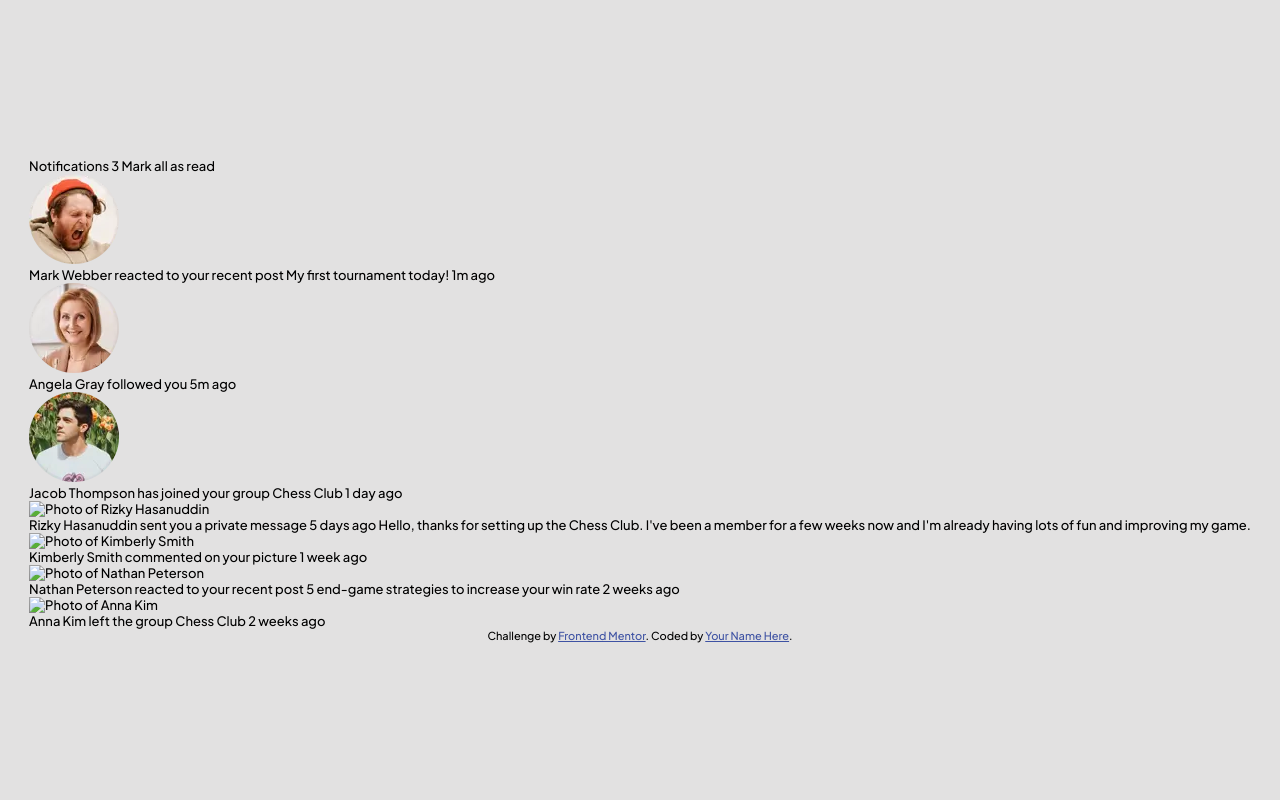
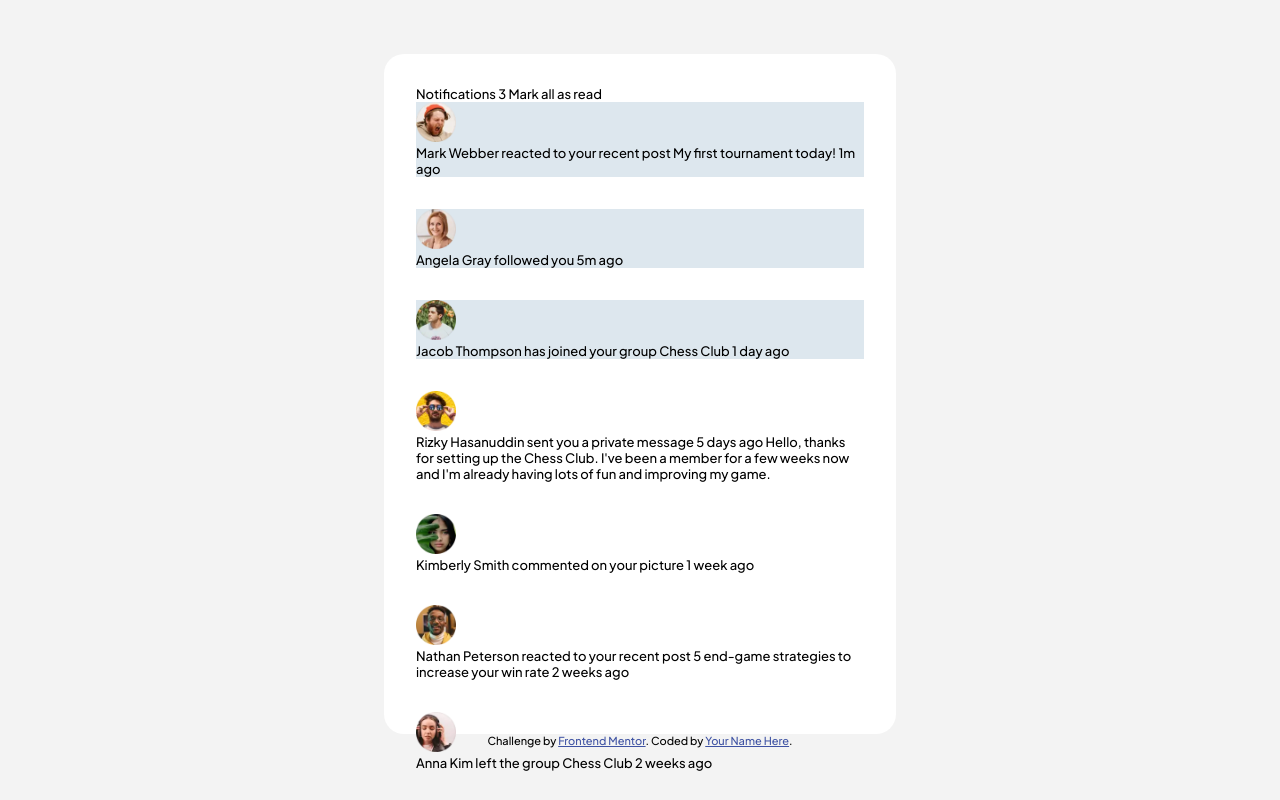
Before and after one commit to Piotrek1994/Notifications-page, a plain HTML site: page index.html in a window 1280 px wide. Drawn offline with Linux system fonts and the light colour scheme.

Commit message:
Css structure

```diff
--- a/index.html
+++ b/index.html
@@ -31,42 +31,42 @@
 
   <div class="notification-container">
     Notifications 3 Mark all as read
-    <div class="notification-info">
-      <img src="./assets/images/avatar-mark-webber.webp" alt="Photo of Mark Webber">
+    <div class="notification-info notifaction-read">
+      <img class="notification-photo"  src="./assets/images/avatar-mark-webber.webp" alt="Photo of Mark Webber">
       <p class="notification_person">Mark Webber reacted to your recent post My first tournament today!
         1m ago</p>
     </div>
 
-    <div class="notification-info"><img src="./assets/images/avatar-angela-gray.webp" alt="Photo of Angela Gray">
+    <div class="notification-info notifaction-read"><img class="notification-photo" src="./assets/images/avatar-angela-gray.webp" alt="Photo of Angela Gray">
       <p>
         Angela Gray followed you
         5m ago
       </p>
     </div>
 
-    <div class="notification-info"><img src="./assets/images/avatar-jacob-thompson.webp" alt="Photo of Jacob Thompson">
+    <div class="notification-info notifaction-read"><img class="notification-photo" src="./assets/images/avatar-jacob-thompson.webp" alt="Photo of Jacob Thompson">
       <p> Jacob Thompson has joined your group Chess Club
         1 day ago</p>
     </div>
 
-    <div class="notification-info"><img src="" alt="Photo of Rizky Hasanuddin">
+    <div class="notification-info"><img class="notification-photo" src="./assets/images/avatar-rizky-hasanuddin.webp" alt="Photo of Rizky Hasanuddin">
       <p> Rizky Hasanuddin sent you a private message
         5 days ago
         Hello, thanks for setting up the Chess Club. I've been a member for a few weeks now and
         I'm already having lots of fun and improving my game.</p>
     </div>
 
-    <div class="notification-info"><img src="" alt="Photo of Kimberly Smith">
+    <div class="notification-info"><img class="notification-photo" src="./assets/images/avatar-kimberly-smith.webp" alt="Photo of Kimberly Smith">
       <p>Kimberly Smith commented on your picture
         1 week ago</p>
     </div>
 
-    <div class="notification-info"><img src="" alt="Photo of Nathan Peterson">
+    <div class="notification-info"><img class="notification-photo" src="./assets/images/avatar-nathan-peterson.webp" alt="Photo of Nathan Peterson">
       <p>Nathan Peterson reacted to your recent post 5 end-game strategies to increase your win rate
         2 weeks ago</p>
     </div>
 
-    <div class="notification-info"><img src="" alt="Photo of Anna Kim">
+    <div class="notification-info"><img class="notification-photo" src="./assets/images/avatar-anna-kim.webp" alt="Photo of Anna Kim">
       <p>Anna Kim left the group Chess Club
         2 weeks ago</p>
     </div>
--- a/style.css
+++ b/style.css
@@ -10,7 +10,31 @@ body {
 	align-items: center;
 	flex-direction: column;
 	height: 100vh;
-	background-color: rgb(226, 225, 225);
+	background-color: hsla(0, 0%, 81%, 0.24);
 	font-family: 'Plus Jakarta Sans', sans-serif;
 	font-size: 13px;
 }
+
+.notification-container {
+    display: flex;
+    flex-direction: column;
+    justify-content: space-between;
+	width: 40%;
+    height: 85%;
+	padding: 2rem;
+	background-color: white;
+	border-radius: 20px;
+}
+
+.notification-info {
+	margin-bottom: 2rem;
+}
+
+.notification-photo {
+	width: 40px;
+	height: 40px;
+}
+
+.notifaction-read {
+	background-color: hsl(205, 33%, 90%);
+}
```
